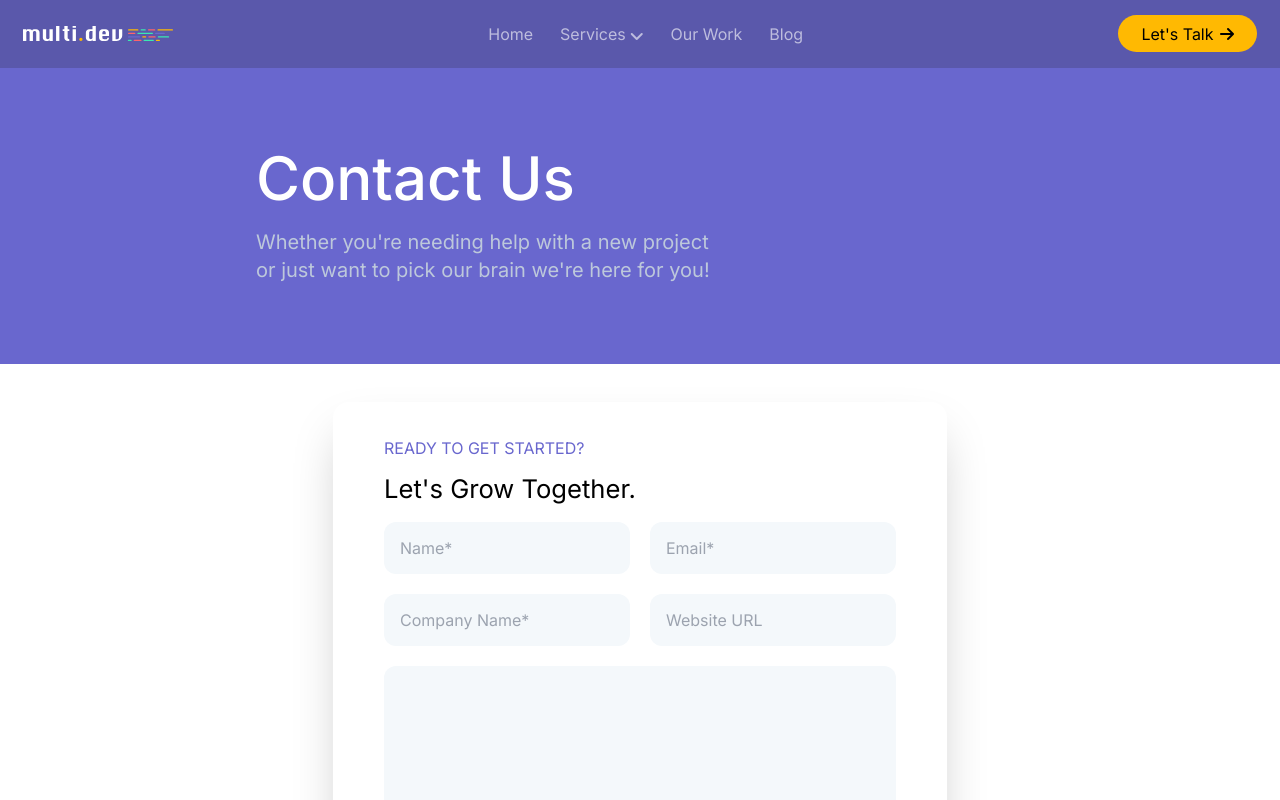
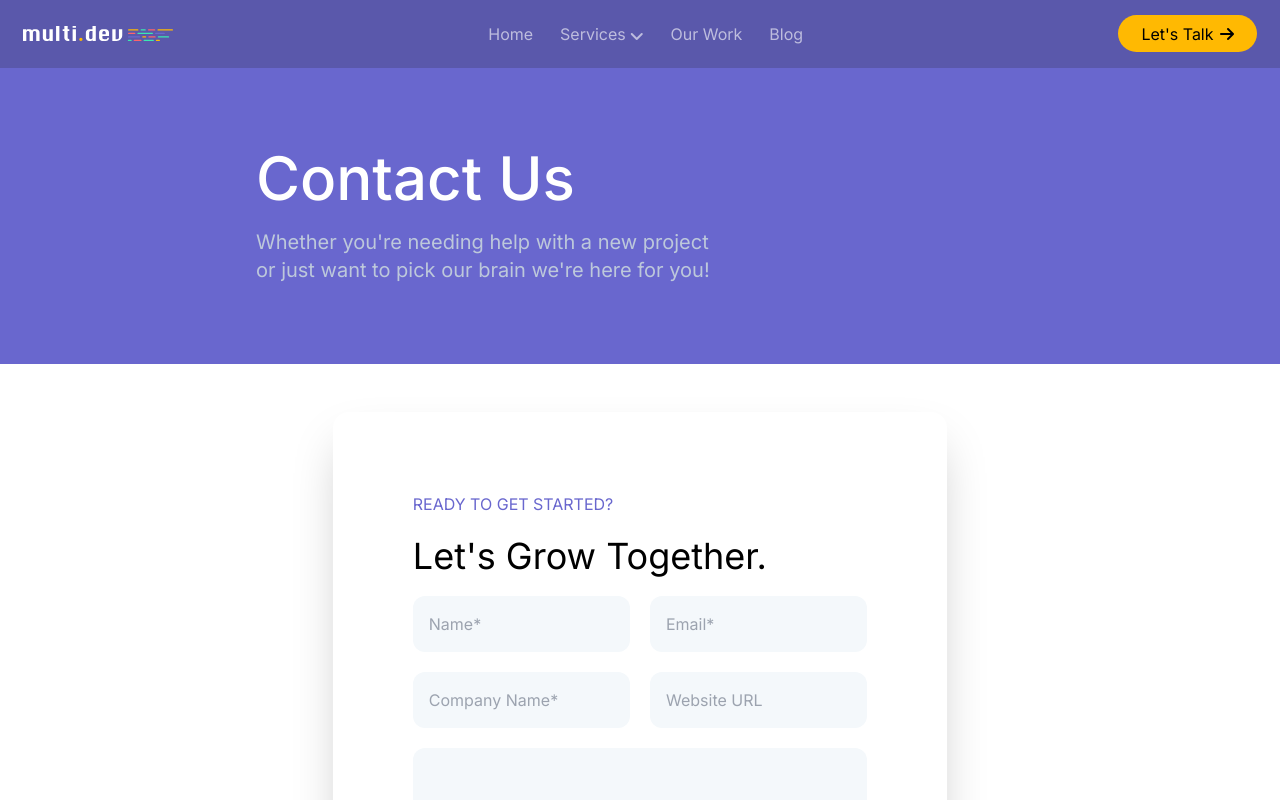
Before and after one commit to xvedela/multi-dev, a Vue app: page /contact in a window 1280 px wide. Built offline with nearby package versions, Linux system fonts and the light colour scheme.

Commit message:
Contact vue final version

```diff
--- a/src/components/Contact.vue
+++ b/src/components/Contact.vue
@@ -1,31 +1,21 @@
 <template>
   <section
-      class="w-[max(320px,48vw)] mx-auto mt-16 mb-32 md:my-[3vw] px-[max(20px,4vw)] pt-7 pb-10 md:py-[3vw] shadow-2xl rounded-3xl md:rounded-2xl max-md:text-center">
-    <form class="flex flex-col gap-y-5 leading-none" @submit.prevent>
-      <span class="text-home block" v-text="form.before"/>
-      <h2 class="text-[max(24px,2vw)] leading-none" v-text="form.label"/>
+      class="w-[350px] md:w-[48vw] mx-auto mt-16 mb-32 md:my-12 p-10 md:p-20 shadow-2xl rounded-3xl md:rounded-2xl max-md:text-center">
+    <form class="flex flex-col gap-y-5" @submit.prevent>
+      <span class="text-home block">READY TO GET STARTED?</span>
+      <h2 class="text-2xl  md:text-4xl">Let's Grow Together.</h2>
       <div class="grid grid-cols-1 lg:grid-cols-2 gap-5">
-        <input
-            v-for="(field, index) in form.fields"
-            :key="index"
-            class="bg-input p-4 rounded-xl"
-            :type="field.type"
-            :placeholder="field.placeholder"
-            :required="field.required"
-        />
+        <input class="bg-input p-4 rounded-xl" type="text" placeholder="Name*" required/>
+        <input class="bg-input p-4 rounded-xl" type="email" placeholder="Email*" required/>
+        <input class="bg-input p-4 rounded-xl" type="text" placeholder="Company Name*" required/>
+        <input class="bg-input p-4 rounded-xl" type="url" placeholder="Website URL"/>
       </div>
-      <textarea class="bg-input h-[max(215px,16vw)] p-4 rounded-xl resize-none"/>
+      <textarea class="bg-input h-[215px] md:h-[16vw] p-4 rounded-xl resize-none"/>
       <button
           class="bg-button py-4 text-sm text-center rounded-3xl"
           type="submit"
-          v-text="form.button"
-      />
+      >Submit
+      </button>
     </form>
   </section>
 </template>
-
-<script setup>
-import useContact from "../composables/components/useContact.js";
-
-const {form} = useContact();
-</script>
--- a/src/composables/components/useContact.js
+++ /dev/null
@@ -1,30 +0,0 @@
-export default function useContact() {
-  const form = {
-    before: "READY TO GET STARTED?",
-    label: "Let's Grow Together.",
-    fields: [
-      {
-        type: "text",
-        placeholder: "Name*",
-        required: true,
-      },
-      {
-        type: "email",
-        placeholder: "Email*",
-        required: true,
-      },
-      {
-        type: "text",
-        placeholder: "Company Name*",
-        required: true,
-      },
-      {
-        type: "url",
-        placeholder: "Website URL",
-        required: false,
-      },
-    ],
-    button: "Submit",
-  };
-  return {form};
-};
--- a/src/style.css
+++ b/src/style.css
@@ -15,15 +15,3 @@ body {
     height: 100%;
     overflow-x: hidden;
 }
-
-.component {
-    padding-left: 1.25rem;
-    padding-right: 1.25rem;
-}
-
-@media (min-width: 768px) {
-    .component {
-        padding-left: 20vw;
-        padding-right: 20vw;
-    }
-}
--- a/src/views/Contact.vue
+++ b/src/views/Contact.vue
@@ -1,5 +1,5 @@
 <template>
-  <section class="bg-home component py-10 md:py-20 max-md:text-center">
+  <section class="bg-home px-5 md:px-[20vw] py-10 md:py-20 max-md:text-center">
     <h1 class="mb-7 md:mb-5 text-white text-4xl md:text-6xl font-bold md:font-medium">
       Contact Us
     </h1>
```
